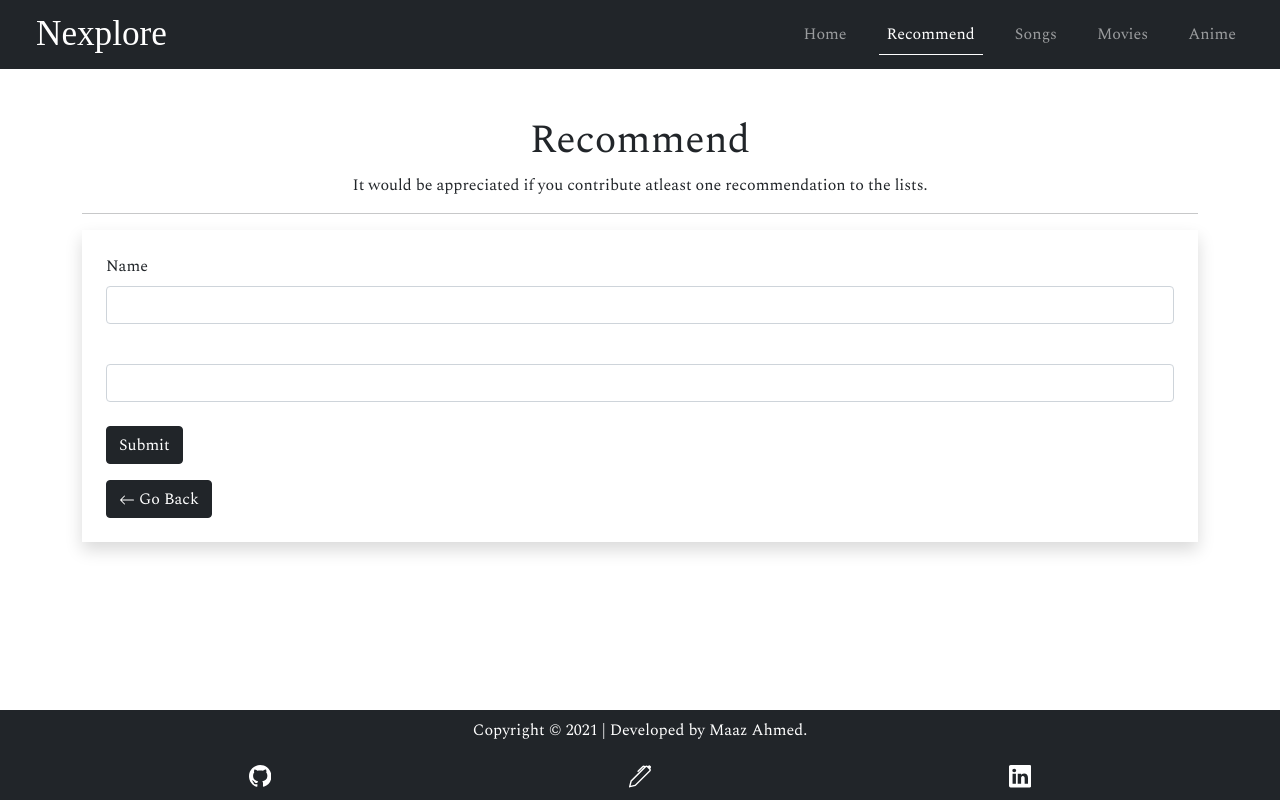
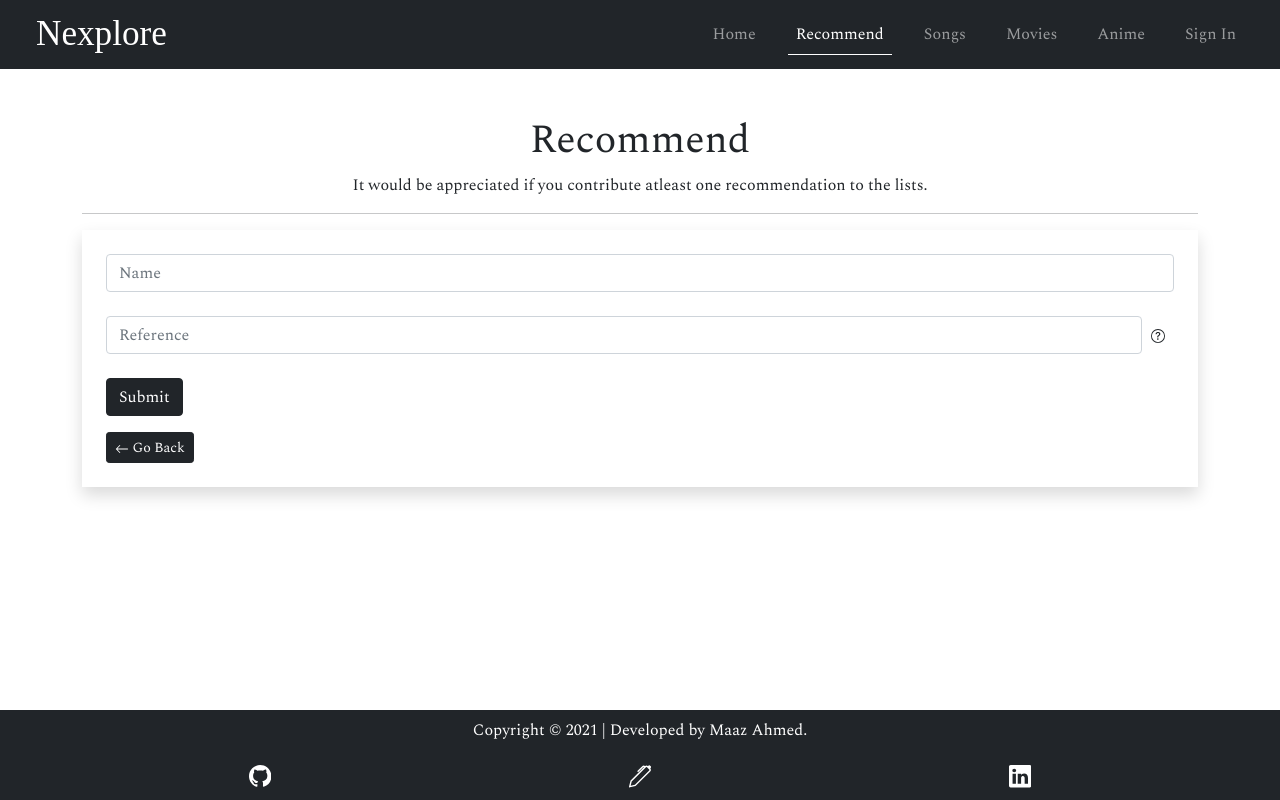
Before and after one commit to Maaz-Code/Nexplore, a React (Create React App) app: page /recommend/form in a window 1280 px wide. Built offline with nearby package versions, Linux system fonts and the light colour scheme; a web font is replaced by a local one.

Commit message:
Added Authentication component

```diff
--- a/src/App.js
+++ b/src/App.js
@@ -6,6 +6,7 @@ import Anime from "./components/Anime";
 import Navbar from "./components/Navbar";
 import Recommend from "./components/Recommend";
 import Footer from "./components/Footer";
+import Auth from "./components/Auth";
 import { Switch, Route, Redirect } from "react-router-dom";
 import "../node_modules/bootstrap/dist/css/bootstrap.css";
 import "../node_modules/bootstrap/dist/js/bootstrap.bundle";
@@ -21,6 +22,7 @@ const App = () => {
         <Route exact path='/songs' component={Songs} />
         <Route exact path='/movies' component={Movies} />
         <Route exact path='/anime' component={Anime} />
+        <Route exact path='/auth' component={Auth} />
         <Route exact path="/recommend/form" component={Form} />
         <Redirect to='/' />
       </Switch>
--- /dev/null
+++ b/src/components/Auth.jsx
@@ -0,0 +1,11 @@
+import React from 'react'
+
+const Auth = () => {
+    return (
+        <div>
+
+        </div>
+    )
+}
+
+export default Auth
--- a/src/components/Form.jsx
+++ b/src/components/Form.jsx
@@ -2,7 +2,7 @@ import React from 'react'
 import * as Icon from 'react-bootstrap-icons';
 import { Link } from 'react-router-dom';
 
-const Form = ({text}) => {
+const Form = () => {
     return (
         <>
             <div className="mt-5 container">
@@ -13,18 +13,19 @@ const Form = ({text}) => {
                 </div>
                     <div className="shadow p-4 col-md-12">
                        <form>
-                            <div className="mb-3">
-                                <label for="exampleInputEmail1" className="form-label">Name</label>
-                                <input type="email" className="form-control" id="exampleInputEmail1" aria-describedby="emailHelp"/>
+                            <div className="mb-4">
+                                <input type="text" className="form-control" id="exampleInputEmail1" placeholder="Name"/>
                             </div>
-                            <div className="mb-4">
-                                <label for="exampleInputPassword1" className="form-label">{text}</label>
-                                <input type="password" className="form-control" id="exampleInputPassword1"/>
+                            <div className="d-flex align-items-center mb-4">
+                                <input type="text" className="mr-3 form-control" id="exampleInputPassword1" placeholder="Reference"/>
+                                <button type="button" className="btn btn-sm" data-bs-toggle="tooltip" title="help" data-bs-content="more info here" data-bs-placement="left" data-bs-container="body">
+                                    <Icon.QuestionCircle/>
+                                </button>
                             </div>
                             <button type="submit" className="btn btn-dark">Submit</button>
                         </form>
                         <Link to="/recommend">
-                            <button type="button" className="mt-3 btn btn-dark">
+                            <button type="button" className="mt-3 btn btn-dark btn-sm">
                                 <Icon.ArrowLeft/> Go Back
                             </button>
                         </Link>
--- a/src/components/Navbar.jsx
+++ b/src/components/Navbar.jsx
@@ -27,6 +27,9 @@ const Navbar = () => {
                             <li className="nav-item me-lg-4">
                                 <NavLink activeClassName="menu_active" className="nav-link" to="/anime">Anime</NavLink>
                             </li>
+                            <li className="nav-item me-lg-4">
+                                <NavLink activeClassName="menu_active" className="nav-link" to="/auth">Sign In</NavLink>
+                            </li>
                          </ul>
                     </div>
                 </div>
```
